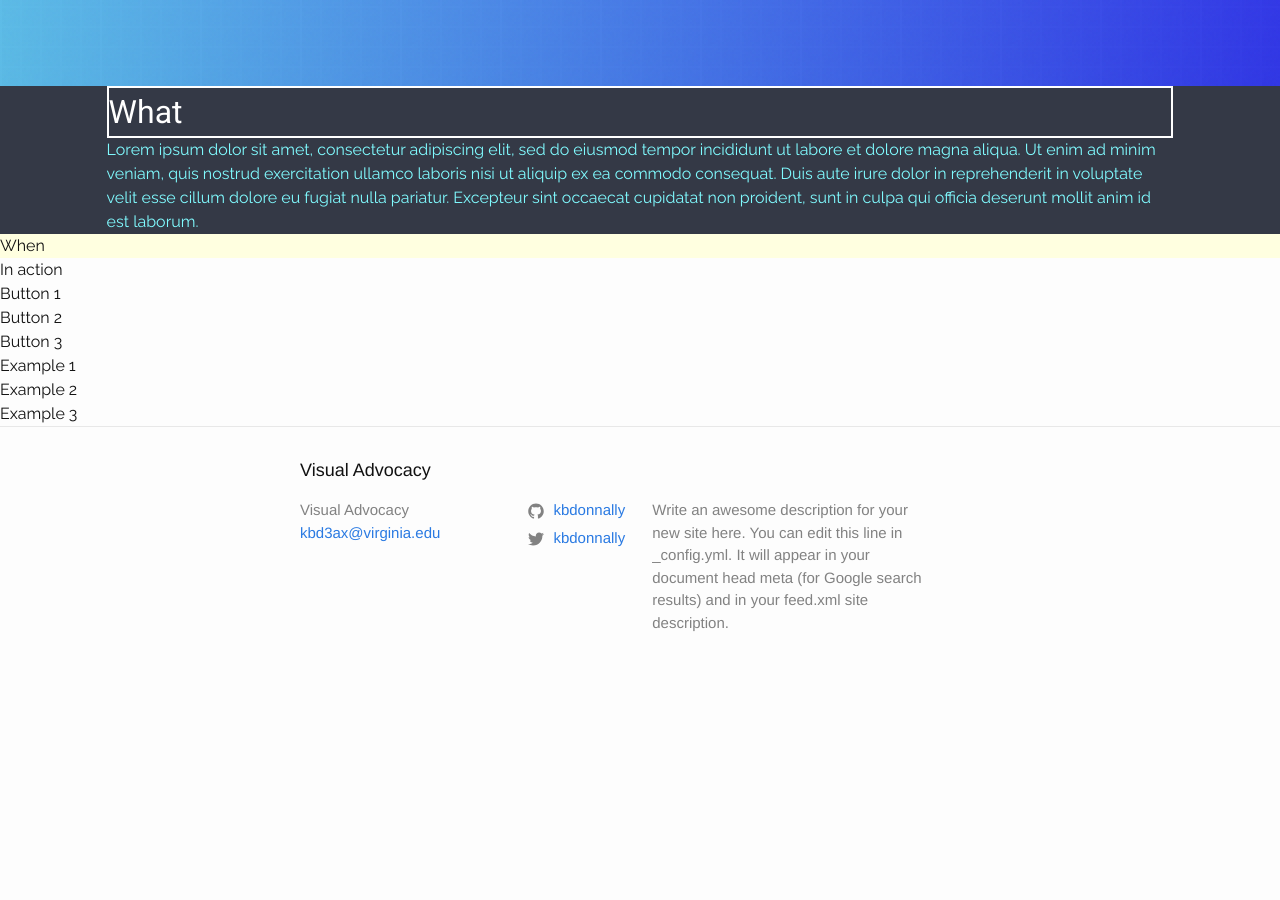
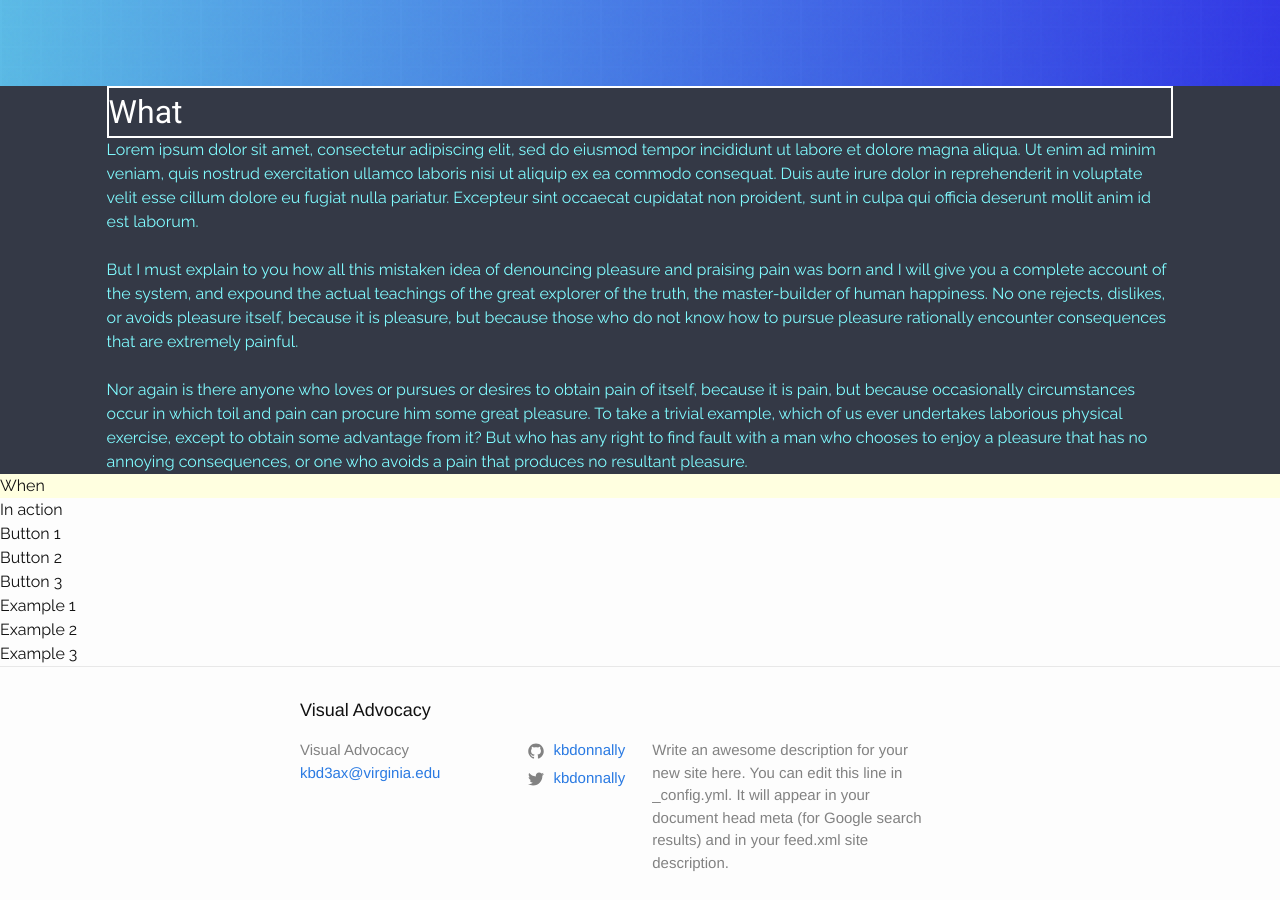
Before and after one commit to kbdonnally/visual-advocacy, a Jekyll site: the page built from new-home.html, in a window 1280 px wide and 900 px high, scrolled down 914 px. Built offline with Jekyll 4.4.1, drawn with Linux system fonts in a browser that asks for light colours; before the commit the page ends 1608 px from its top, so only the background shows below that.

Commit message:
Add 2 more lorem ipsum paragraphs in explainer

```diff
--- a/new-home.html
+++ b/new-home.html
@@ -26,8 +26,8 @@
 	</div>
 	<!-- Concepts and history -->
 	<div class="home-grid-explainer">
-		<div class="home-explainer__title">What</div>
-		<div class="home-explainer__text">Lorem ipsum dolor sit amet, consectetur adipiscing elit, sed do eiusmod tempor incididunt ut labore et dolore magna aliqua. Ut enim ad minim veniam, quis nostrud exercitation ullamco laboris nisi ut aliquip ex ea commodo consequat. Duis aute irure dolor in reprehenderit in voluptate velit esse cillum dolore eu fugiat nulla pariatur. Excepteur sint occaecat cupidatat non proident, sunt in culpa qui officia deserunt mollit anim id est laborum.</div>
+		<div class="home-explainer__title">What</div> <!-- what is it, and why does it matter? -->
+		<div class="home-explainer__text">Lorem ipsum dolor sit amet, consectetur adipiscing elit, sed do eiusmod tempor incididunt ut labore et dolore magna aliqua. Ut enim ad minim veniam, quis nostrud exercitation ullamco laboris nisi ut aliquip ex ea commodo consequat. Duis aute irure dolor in reprehenderit in voluptate velit esse cillum dolore eu fugiat nulla pariatur. Excepteur sint occaecat cupidatat non proident, sunt in culpa qui officia deserunt mollit anim id est laborum.<br/><br/>But I must explain to you how all this mistaken idea of denouncing pleasure and praising pain was born and I will give you a complete account of the system, and expound the actual teachings of the great explorer of the truth, the master-builder of human happiness. No one rejects, dislikes, or avoids pleasure itself, because it is pleasure, but because those who do not know how to pursue pleasure rationally encounter consequences that are extremely painful.<br/><br/>Nor again is there anyone who loves or pursues or desires to obtain pain of itself, because it is pain, but because occasionally circumstances occur in which toil and pain can procure him some great pleasure. To take a trivial example, which of us ever undertakes laborious physical exercise, except to obtain some advantage from it? But who has any right to find fault with a man who chooses to enjoy a pleasure that has no annoying consequences, or one who avoids a pain that produces no resultant pleasure.</div>
 	</div>
 	<!-- Timeline of tech advances -->
 	<div class="home-grid-timeline">
```
